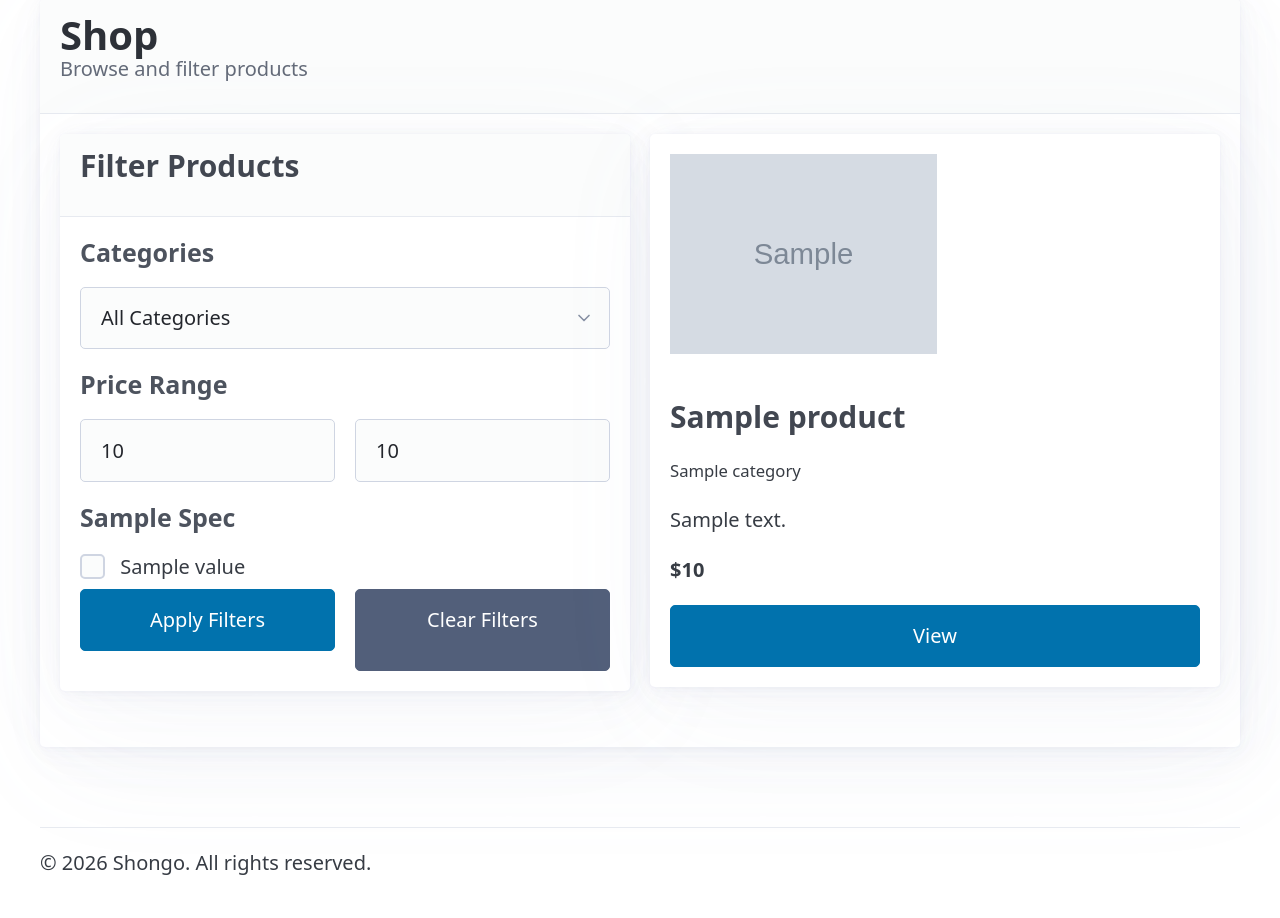
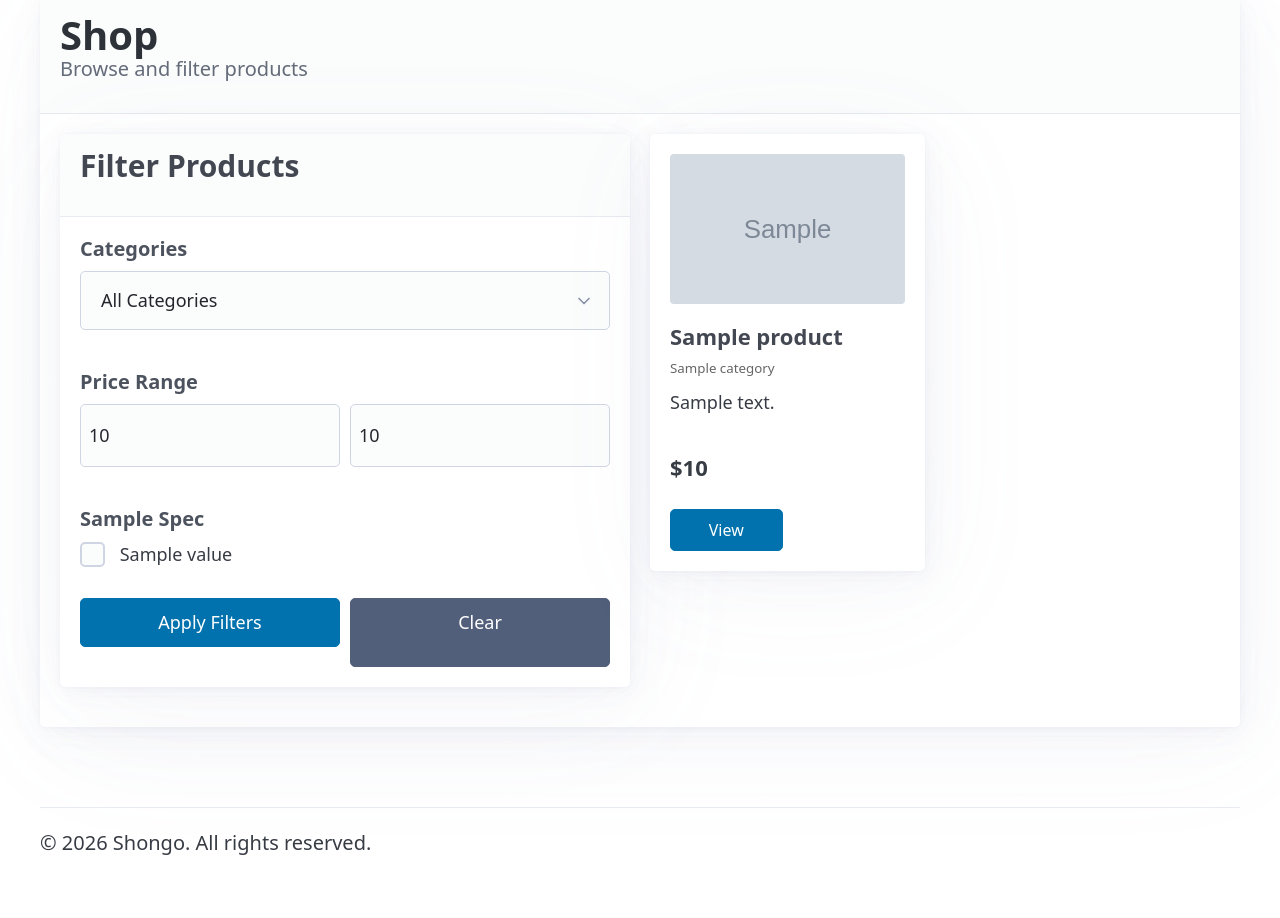
Before and after one commit to AleksaS003/NBP3, a Django app: template mywebapp/templates/core/product_list.html in a window 1280 px wide. Shown: the part 131-1049 px from the top of the page. After the commit the page ends 986 px from the top, so only its background shows below. Run offline with Django 5.2, Linux system fonts and the light colour scheme; the template is opened without the code that fills it: most values are stand-ins (such as "Sample title", 1, 10 or a date in 2020); grey boxes marked "Sample" are stand-in pictures.

Commit message:
some ui fixes

```diff
--- a/mywebapp/templates/core/product_list.html
+++ b/mywebapp/templates/core/product_list.html
@@ -18,10 +18,10 @@
                     <h3>Filter Products</h3>
                 </header>
 
-                <form method="get" id="filter-form">
+                <form method="get" id="filter-form" style="font-size: 0.9rem;">
 
-                    <h4>Categories</h4>
-                    <select name="category">
+                    <h4 style="font-size: 1rem; margin-bottom: 0.5rem;">Categories</h4>
+                    <select name="category" style="font-size: 0.9rem;">
                         <option value="">All Categories</option>
                         {% for cat in categories %}
                             <option value="{{ cat }}"
@@ -31,26 +31,28 @@
                         {% endfor %}
                     </select>
 
-                    <h4>Price Range</h4>
-                    <div class="grid">
+                    <h4 style="font-size: 1rem; margin-bottom: 0.5rem; margin-top: 1rem;">Price Range</h4>
+                    <div class="grid" style="grid-template-columns: 1fr 1fr; gap: 0.5rem;">
                         <input type="number"
                                name="min_price"
                                placeholder="Min"
                                value="{{ min_price }}"
-                               step="0.01">
+                               step="0.01"
+                               style="font-size: 0.9rem; padding: 0.4rem;">
 
                         <input type="number"
                                name="max_price"
                                placeholder="Max"
                                value="{{ max_price }}"
-                               step="0.01">
+                               step="0.01"
+                               style="font-size: 0.9rem; padding: 0.4rem;">
                     </div>
 
                     {% for spec_name, spec_values in all_specs.items %}
-                        <h4>{{ spec_name|title }}</h4>
+                        <h4 style="font-size: 1rem; margin-bottom: 0.5rem; margin-top: 1rem;">{{ spec_name|title }}</h4>
 
                         {% for value in spec_values %}
-                            <label>
+                            <label style="display: block; font-size: 0.9rem; margin-bottom: 0.25rem;">
                                 <input type="checkbox"
                                        name="spec_{{ spec_name }}"
                                        value="{{ value }}"
@@ -61,15 +63,16 @@
                             </label>
                         {% endfor %}
                     {% empty %}
-                        <p>No specifications available</p>
+                        <p style="font-size: 0.9rem;">No specifications available</p>
                     {% endfor %}
 
-                    <div class="grid">
-                        <button type="submit">Apply Filters</button>
+                    <div class="grid" style="grid-template-columns: 1fr 1fr; gap: 0.5rem; margin-top: 1.5rem;">
+                        <button type="submit" style="font-size: 0.9rem; padding: 0.5rem;">Apply Filters</button>
                         <a href="{% url 'product_list' %}"
                            role="button"
-                           class="secondary">
-                            Clear Filters
+                           class="secondary"
+                           style="font-size: 0.9rem; padding: 0.5rem; text-align: center;">
+                            Clear
                         </a>
                     </div>
 
@@ -78,48 +81,53 @@
         </aside>
 
         <section>
-            <div class="grid">
+            <div class="grid" style="grid-template-columns: repeat(auto-fill, minmax(250px, 1fr)); gap: 1rem;">
                 {% for product in products %}
-                    <article>
+                    <article style="display: flex; flex-direction: column; height: 100%;">
                         {% if product.image_url %}
-                            <figure>
+                            <figure style="margin: 0 0 0.5rem 0;">
                                 <img src="{{ product.image_url }}"
                                      alt="{{ product.name }}"
-                                     style="height: 200px; object-fit: cover;">
+                                     style="height: 150px; width: 100%; object-fit: cover; border-radius: 4px;">
                             </figure>
                         {% endif %}
 
-                        <h3>{{ product.name }}</h3>
-                        <p><small>{{ product.category }}</small></p>
-                        <p>{{ product.description|truncatechars:100 }}</p>
-                        <p><strong>${{ product.price }}</strong></p>
+                        <h3 style="font-size: 1.1rem; margin: 0.5rem 0 0.25rem 0;">{{ product.name }}</h3>
+                        <p style="font-size: 0.8rem; margin: 0 0 0.25rem 0; color: #666;"><small>{{ product.category }}</small></p>
+                        <p style="font-size: 0.9rem; margin: 0.25rem 0; flex-grow: 1;">{{ product.description|truncatechars:80 }}</p>
+                        <p style="font-size: 1.1rem; font-weight: bold; margin: 0.5rem 0;"><strong>${{ product.price }}</strong></p>
 
                         {% with specs=product.get_specifications %}
                             {% if specs %}
-                                <p>
-                                    {% for key, value in specs.items %}
-                                        <mark>{{ key }}: {{ value }}</mark>
+                                <div style="font-size: 0.8rem; margin: 0.5rem 0;">
+                                    {% for key, value in specs.items|slice:":2" %}
+                                        <mark style="font-size: 0.75rem; padding: 0.2rem 0.3rem; margin-right: 0.25rem;">{{ key }}: {{ value }}</mark>
                                     {% endfor %}
-                                </p>
+                                    {% if specs.items|length > 2 %}
+                                        <small style="font-size: 0.7rem;">...</small>
+                                    {% endif %}
+                                </div>
                             {% endif %}
                         {% endwith %}
 
-                        <div class="grid">
+                        <div class="grid" style="grid-template-columns: 1fr 1fr; gap: 0.5rem; margin-top: 0.75rem;">
                             <a href="{% url 'product_detail' product.id %}"
-                               role="button">
+                               role="button"
+                               style="width: 100%; text-align: center; font-size: 0.8rem; padding: 0.4rem 0;">
                                 View
                             </a>
                             {% if user.is_authenticated %}
                                 <a href="{% url 'add_to_cart' product.id %}"
                                    role="button"
-                                   class="secondary">
-                                    Add to Cart
+                                   class="secondary"
+                                   style="width: 100%; text-align: center; font-size: 0.8rem; padding: 0.4rem 0;">
+                                    Add
                                 </a>
                             {% endif %}
                         </div>
                     </article>
                 {% empty %}
-                    <p>No products found.</p>
+                    <p style="font-size: 0.9rem; grid-column: 1/-1;">No products found.</p>
                 {% endfor %}
             </div>
         </section>
```
